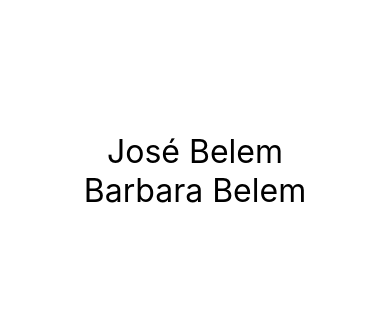
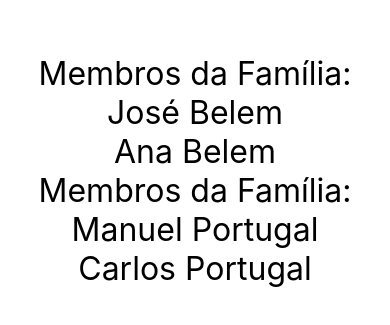
Before and after one commit to davidIsrael-rj/react-native-execicios, a React Native app: screen / in a window 390 px wide. Shown: the part 251-576 px from the top of the page. Built offline with nearby package versions, Linux system fonts and the light colour scheme.

Commit message:
Relação 02

```diff
--- a/src/App.jsx
+++ b/src/App.jsx
@@ -1,6 +1,7 @@
 import React from "react";
 import { SafeAreaView, StyleSheet } from "react-native";
 import Familia from "./components/relacao/Familia";
+import Membro from "./components/relacao/Membro";
 
 
 // import ParImpar from "./components/ParImpar";
@@ -18,7 +19,14 @@ import Familia from "./components/relacao/Familia";
 
 function App() {
     return <SafeAreaView style={style.App}>
-        <Familia/>
+        <Familia>
+            <Membro nome="José" sobrenome="Belem"/>
+            <Membro nome="Ana" sobrenome="Belem"/>
+        </Familia>
+        <Familia>
+            <Membro nome="Manuel" sobrenome="Portugal"/>
+            <Membro nome="Carlos" sobrenome="Portugal"/>
+        </Familia>
         {/*
         <ParImpar num={2}/>
         <Diferenciar/>
--- a/src/components/relacao/Familia.jsx
+++ b/src/components/relacao/Familia.jsx
@@ -1,11 +1,13 @@
 import React from 'react';
 import Membro from './Membro';
+import { Text } from 'react-native';
+import estilo from '../estilo';
 
 export default props => {
     return (
         <>
-            <Membro nome="José" sobrenome="Belem"/>
-            <Membro nome="Barbara" sobrenome="Belem"/>
+        <Text style={estilo.fontG}>Membros da Família:</Text>
+            {props.children}
         </>
     )
 }
```
